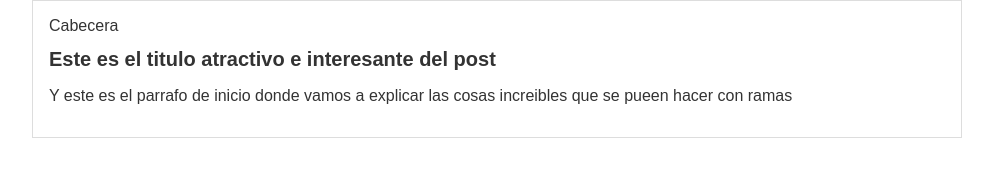
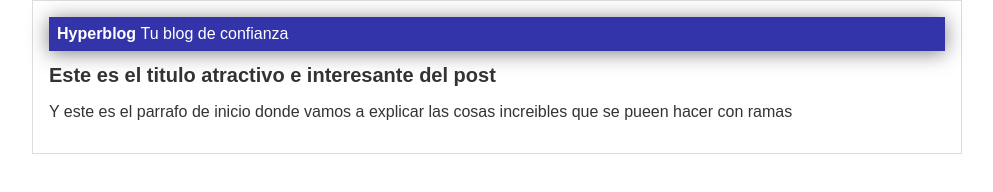
Before and after one commit to DavidMind46/hyperblog, a plain HTML site: page blogpost.html/index.html in a window 1280 px wide. Shown: the whole page, without its empty margins (143-1136 px from the left). Drawn offline with Linux system fonts and the light colour scheme.

Commit message:
Finalizada la cabecera con diseño azul

```diff
--- a/blogpost.html/index.html
+++ b/blogpost.html/index.html
@@ -10,7 +10,8 @@
    <body>
         <div id="container">
            <div id="cabecera">
-              Cabecera
+              Hyperblog
+              <span id="tagline">Tu blog de confianza</span>
               </div>
            <div id="post">
               <h1>Este es el titulo atractivo e interesante del post</h1>
--- a/css/style.css
+++ b/css/style.css
@@ -7,6 +7,23 @@ body
     margin: 0;
     padding: 0;
 }
+
+#cabecera
+{
+    background: #33A;
+    box-shadow: 0px 2px 20px 0px rgba(0,0,0,0.5);
+    color:white ;
+    font-weight: bold;
+    margin: 0;
+    padding: 0.5em;
+}
+#cabecera #tagline
+{
+    margin: 1em 0 0 0 1em;
+    font-weight: normal;
+    font-size: 0.rem;
+}
+
 #container
 {
     width: 70%;
```
